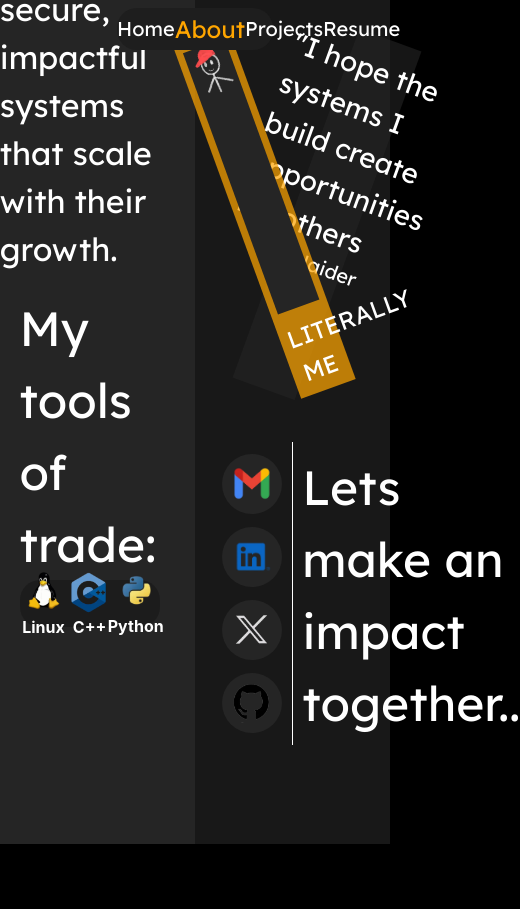
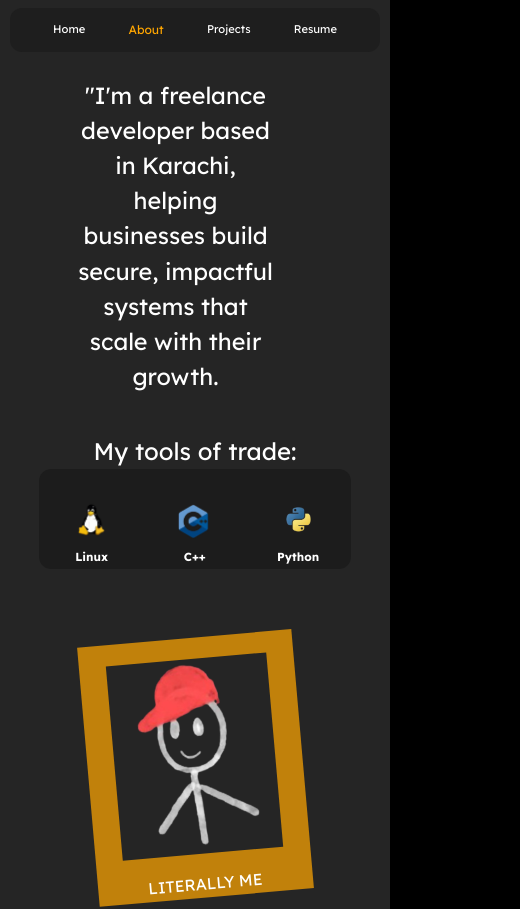
Before and after one commit to HaiderAliqnt/portfolio_webs, a React (Vite) app: page /about in a window 390 px wide. Shown: the top 909 px of the page, 520 px wide, since content can reach past the window. Before the commit the page ends 844 px from the top, so only its background shows below. Built offline with nearby package versions, Linux system fonts and the light colour scheme.

Commit message:
responsive styling added

```diff
--- a/src/components/contact-cards/contact-card.css
+++ b/src/components/contact-cards/contact-card.css
@@ -50,3 +50,20 @@
     color:white;
     font-size: 1.5rem;
 }
+
+@media (max-width: 768px) {
+    .contact-card {
+        width: 50px;
+        height: 50px;
+        border-radius: 50% !important;
+    }
+
+    .contact-card.expanded {
+        width: 50px;
+        border-radius: 50%;
+    }
+
+    .contact-content {
+        display: none;
+    }
+}
--- a/src/components/contact-cards/contactcard.jsx
+++ b/src/components/contact-cards/contactcard.jsx
@@ -5,7 +5,12 @@ import './contact-card.css'
 function ContactCard(props){
 
     const [expanded , setExpanded] = useState(false);
+    const isMobile = window.innerWidth <= 600;
     const handleClick = () => {
+        if (isMobile) {
+            window.open(props.link, "_blank");
+            return;
+        }
         if (!expanded) {
             setExpanded(true);
         } else {
--- a/src/components/navbar/navbar.css
+++ b/src/components/navbar/navbar.css
@@ -1,6 +1,7 @@
-.navbar-container{
-    height:5vh;
-    width:100vw;
+.navbar-container {
+    height: 5vh;
+    min-height: 44px;
+    width: 100vw;
     margin-top: 2%;
     display: flex;
     justify-content: center;
@@ -9,47 +10,75 @@
     position: fixed;
     top: 0;
     left: 0;
-    width: 100%;
     z-index: 999;
 }
 
-.navbar{
+.navbar {
     height: 100%;
-    width:40%;
-    border-radius:20px;
+    width: 40%;
+    border-radius: 20px;
     background-color: rgb(30, 30, 30);
-    box-shadow: inset;
     display: flex;
     justify-content: space-evenly;
     align-items: center;
-
+    padding: 0 8px;
 }
 
-.nav-tag{
+.nav-tag {
     height: 100%;
-    width:auto;
-    display:flex;
+    width: auto;
+    display: flex;
     justify-content: center;
     align-items: center;
     background-color: transparent;
 }
 
-.navbtn{
+.navbtn {
     height: 100%;
     width: 100%;
-    color:white;
+    color: white;
     background-color: transparent;
-    font-size: 1.25rem;
+    font-size: clamp(0.65rem, 1.2vw, 1.25rem);
     font-family: 'Lexend';
+    border: none;
+    cursor: pointer;
+    white-space: nowrap;
+}
+
+.navbtnactive {
+    color: #FFA600;
+    height: 100%;
+    width: 100%;
+    background-color: transparent;
+    font-size: clamp(0.7rem, 1.3vw, 1.5rem);
+    font-family: 'Lexend';
+    border: none;
+    cursor: pointer;
+    white-space: nowrap;
 }
 
 
+@media (max-width: 800px) {
+    .navbar {
+        width: 70%;
+    }
+}
 
-.navbtnactive{
-    color:#FFA600;
-    height: 100%;
-    width: 100%;
-    background-color: transparent;
-    font-size: 1.5rem;
-    font-family: 'Lexend';
+
+@media (max-width: 480px) {
+    .navbar {
+        width: 95%;
+        border-radius: 12px;
+        padding: 0 4px;
+    }
+
+    .navbtn {
+        font-size: 0.7rem;
+        padding: 0 4px;
+    }
+
+    .navbtnactive {
+        font-size: 0.75rem;
+        padding: 0 4px;
+    }
 }
--- a/src/components/project_card/project_card.css
+++ b/src/components/project_card/project_card.css
@@ -1,51 +1,98 @@
-.project-card-container{
-    height:100%;
-    width:100%;
-    background-color: rgb(40,40,40);
+.project-card-container {
+    height: 100%;
+    width: 100%;
+    background-color: rgb(40, 40, 40);
     display: flex;
     flex-direction: row;
     border-radius: 30px;
+    overflow: hidden;
 }
 
-.projectcard-text-section{
+.projectcard-text-section {
     height: 100%;
-    width:50%;
+    width: 50%;
     background-color: transparent;
-    margin:0px;
-    color:white;
+    color: white;
     font-family: 'Lexend';
     display: flex;
     flex-direction: column;
     align-items: flex-start;
     justify-content: center;
     padding-left: 5%;
+    padding-right: 3%;
 }
-#p_name{
-    font-size: 3rem;
+
+#p_name {
+    font-size: clamp(1.2rem, 3vw, 3rem);
     margin-bottom: 10px;
     background-color: transparent;
 }
-#p_desc{
-    font-size: 2rem;
+
+#p_desc {
+    font-size: clamp(0.85rem, 1.8vw, 2rem);
     background-color: transparent;
     margin-bottom: 20px;
-}
-#p_git{
-    font-size:1.5rem;
-    background-color: transparent;
-    color:#FFA600;
+    line-height: 1.5;
 }
 
-.projectcard-image-section{
+#p_git {
+    font-size: clamp(0.75rem, 1.4vw, 1.5rem);
+    background-color: transparent;
+    color: #FFA600;
+}
+
+.projectcard-image-section {
     height: 100%;
     width: 50%;
     display: flex;
     justify-content: center;
     align-items: center;
     background-color: transparent;
+    overflow: hidden;
 }
 
-#project-card-image{
-    height:50%;
+#project-card-image {
+    height: 75%;
+    width: 90%;
+    object-fit: contain;
     border-radius: 20px;
 }
+
+
+@media (max-width: 480px) {
+    .project-card-container {
+        flex-direction: column;
+        border-radius: 20px;
+        overflow-y: auto;
+    }
+
+    .projectcard-text-section {
+        width: 100%;
+        height: auto;
+        padding: 20px 16px 10px;
+    }
+
+    .projectcard-image-section {
+        width: 100%;
+         height: 260px;
+    }
+
+    #project-card-image {
+        height: 100%;
+       width: 90%;
+        object-fit: contain;
+    }
+
+    #p_name {
+        font-size: clamp(1.4rem, 6vw, 2rem);
+    }
+
+    #p_desc {
+        font-size: clamp(0.85rem, 4vw, 1.2rem);
+    }
+
+    #p_git {
+        font-size: clamp(0.8rem, 3.5vw, 1rem);
+        margin-bottom: 8px;
+    }
+}
--- a/src/components/tech-cards/techcards.css
+++ b/src/components/tech-cards/techcards.css
@@ -5,6 +5,7 @@
     background-color: rgba(24, 24, 24, 0.61);
     display: flex;
     border-radius: 20px;
+    min-height: 120px;
 }
 .tech-section{
     height:100%;
@@ -15,11 +16,11 @@
     flex-direction: column;
     justify-content: center;
     align-items: center;
+    gap: 8px;
 }
 .tech_logo{
-    height: 90px;
     width:auto;
-
+    height: clamp(36px, 6vw, 90px);
 }
 
 .tech_name{
@@ -28,4 +29,23 @@
     display: block;
     background-color: transparent;
     font-weight: 700;
+    font-family: 'Lexend';
+    font-size: clamp(0.65rem, 1.2vw, 1rem);
 }
+
+@media (max-width: 786px) {
+    .tech-card {
+        width: 100%;
+        min-height: 100px;
+        border-radius: 12px;
+        padding-top: 10%;
+    }
+
+    .tech_logo {
+        height: clamp(32px, 10vw, 56px); /* ✅ bigger range on mobile */
+    }
+
+    .tech_name {
+        font-size: clamp(0.7rem, 3vw, 0.9rem);
+    }
+}
--- a/src/components/tech-cards/techcards.jsx
+++ b/src/components/tech-cards/techcards.jsx
@@ -3,7 +3,7 @@ import './techcards.css'
 
 function Techcard(props){
 
-
+    const isMobile = window.innerWidth <= 600;
     return(
 
     <>
--- a/src/pages/about/about.css
+++ b/src/pages/about/about.css
@@ -178,3 +178,143 @@
   opacity: 0;
   transform: translateY(-80px);
 }
+
+@media (max-width: 768px) {
+    .about-screen-container {
+        flex-direction: column;
+        height: auto;
+        background-color: rgb(37, 37, 37);
+        padding-top:10%;
+    }
+
+    .personal-description {
+        width: 100%;
+        height: auto;
+        padding-bottom: 30px;
+        font-size: clamp(1.5rem, 6vw, 2.5rem);
+    }
+    .about-text-section{
+        padding-left: 15%;
+    }
+    .description{
+        font-size: clamp(1rem, 6vw, 2.5rem);
+        text-align: center;
+    }
+
+    .tech-stack-section {
+        width: 100%;
+        height: auto;
+        background-color: rgb(37, 37, 37);
+    }
+
+    .tech-stack-section-top {
+        height: auto;
+    }
+
+    .techcard-description{
+        font-size: clamp(1.5rem, 6vw, 2.5rem);
+    }
+
+
+    .about-image-section {
+        flex-direction: column;
+        align-items: center;
+        justify-content: center;
+        padding-right: 0;
+        margin-top: 5%;
+        gap: 20px;
+        height: auto;
+    }
+
+    .polaroid-box {
+        width: 55%;
+        height: 260px;
+        margin-left: 0;
+        transform: rotate(-5deg) !important;
+        font-size: clamp(1.5rem, 6vw, 2.5rem);
+        overflow: hidden;
+    }
+
+    .image-box {
+        height: 75%;
+        width: 75%;
+        overflow: hidden;
+        flex-shrink: 0;
+    }
+
+    .image-box img {
+        width: 100%;
+        height: 100%;
+        object-fit: cover;
+    }
+
+    .image-descriptive-text-section {
+        width: 75%;
+        height: auto;
+        transform: rotate(0deg) !important;
+        padding: 16px;
+        border-radius: 8px;
+        font-size: clamp(1.5rem, 6vw, 2.5rem);
+    }
+
+    .image-desc-text {
+        padding-top: 5%;
+        font-size: 1rem;
+        text-align: center;
+    }
+    .text-box{
+
+        font-size: clamp(1rem, 3vw, 1rem);
+        height: auto;
+        padding: 8px 0;
+        width: 85%;
+
+    }
+
+    .image-desc-subnote {
+        font-size: 0.85rem;
+        padding-left: 5%;
+        justify-content: flex-end;
+        padding-top: 8px;
+    }
+
+    .tech-stack-section-bottom {
+        margin-top: 30px;
+        height: auto;
+    }
+
+    .about-contact-section {
+        flex-direction: column;
+        align-items: center;
+        gap: 24px;
+        padding-bottom: 40px;
+    }
+
+    .contact-cards-container {
+        width: 100%;
+        height: auto;
+        border-right: none;
+        border-bottom: none;
+        flex-direction: row;
+        flex-wrap: wrap;
+        justify-content: center;
+        align-items: center;
+        gap: 16px;
+        padding-right: 0;
+    }
+
+
+    .contact-text-section {
+        width: 100%;
+        height: auto;
+        justify-content: center;
+        align-items: center;
+        padding-left: 0;
+        padding-top: 0;
+    }
+
+    #contact-text {
+        text-align: center;
+        font-size: clamp(1.5rem, 6vw, 2.5rem);
+    }
+}
--- a/src/pages/home/home.css
+++ b/src/pages/home/home.css
@@ -1,98 +1,126 @@
-*{
-    margin : 0px;
-
+* {
+    margin: 0px;
 }
-body{
+body {
     background-color: black;
 }
-/* .screen-container, .home-text-section, .nav-btn {
-  opacity: 1 !important;
-} */
-.screen-container{
+
+.screen-container {
     height: 95vh;
     width: 100vw;
     display: flex;
     flex-direction: column;
+    padding-top: 60px;
 }
-.home-text-section{
-    height:100%;
+
+.home-text-section {
+    height: 100%;
     width: 100%;
-    display:flex;
+    display: flex;
     flex-direction: column;
     align-items: center;
     justify-content: center;
 }
 
-.text-title{
-    height:50%;
-    width:100%;
-    color:white;
+.text-title {
+    height: 50%;
+    width: 100%;
+    color: white;
     font-family: 'Lexend';
-    display:flex;
+    display: flex;
     flex-direction: row;
     justify-content: center;
     align-items: center;
-    padding-top:15%
+    padding-top: 15%;
+    flex-wrap: wrap;
+    gap: 8px;
 }
 
-.tag-line{
-   font-size:50px;
-   display: inline;
+.tag-line {
+    font-size: clamp(1.5rem, 5vw, 50px);
+    display: inline;
 }
+
 .cursor {
-  animation: blink 1s infinite;
+    animation: blink 1s infinite;
 }
 
 @keyframes blink {
-  50% {
-    opacity: 0;
-  }
+    50% { opacity: 0; }
 }
-.dynamic-text{
+
+.dynamic-text {
     display: flex;
     flex-direction: row;
     align-items: center;
     justify-content: center;
     height: 5%;
     width: 100%;
-    font-size: 1.5rem;
+    font-size: clamp(0.9rem, 2.5vw, 1.5rem);
 }
-#dynamic{
-    color:#FFA600;
-    font-family:"Lexend";
+
+#dynamic {
+    color: #FFA600;
+    font-family: "Lexend";
     margin-left: 1%;
 }
-#static{
-    color:white;
+
+#static {
+    color: white;
     font-family: 'Lexend';
 }
 
-#name{
-    margin-left:10px;
-    color:#FFA600;
+#name {
+    margin-left: 10px;
+    color: #FFA600;
 }
-.text-buttons{
+
+.text-buttons {
     height: 50%;
     width: 100%;
     display: flex;
+    flex-direction: row;
     justify-content: space-evenly;
+    align-items: center;
     padding-top: 10%;
 }
 
-.nav-btn{
-    height:15%;
-    width:10%;
+.nav-btn {
+    height: 15%;
+    width: 10%;
     background-color: #FFA600;
     font-weight: 750;
     border-radius: 15px;
+    font-size: clamp(0.6rem, 1.2vw, 1rem);
+    cursor: pointer;
 }
 
-#Projects{
+@media (max-width: 800px) {
+    .text-buttons {
+        flex-direction: column;
+        align-items: center;
+        gap: 12px;
+        padding-top: 8%;
+        height: auto;
+    }
 
+    .nav-btn {
+        height: 44px;
+        width: 60%;
+        font-size: 0.9rem;
+    }
 }
-#Blog{
 
+
+@media (max-width: 480px) {
+    .text-title {
+        padding-top: 25%;
+        flex-direction: column;
+        align-items: center;
+        text-align: center;
+    }
+
+    .nav-btn {
+        width: 75%;
+    }
 }
-#Resume{
-
-}
--- a/src/pages/projects/projects.css
+++ b/src/pages/projects/projects.css
@@ -17,12 +17,14 @@
     align-items: center;
     font-size: 2.5rem;
     font-weight: 700;
+    font-size: clamp(1.2rem, 4vw, 2.5rem);
 }
 
 .project-showcase-box{
     height: 60vh;
-    width:60vw;
+    width: clamp(300px, 60vw, 900px);
     display: flex;
+    align-items: center;
 }
 
 img{
@@ -33,5 +35,33 @@ img{
     align-self: center;
     color:white;
     background-color: transparent;
-    font-size: 50px;
+    font-size: clamp(1.5rem, 4vw, 50px);
+    flex-shrink: 0;
+    cursor: pointer;
+    border: none;
+    padding: 0 8px;
 }
+@media (max-width: 768px) {
+    .project-showcase-box {
+        width: 90vw;
+        height: 50vh;
+    }
+}
+
+
+@media (max-width: 480px) {
+    .project-screen-container {
+        justify-content: center;
+        gap: 16px;
+    }
+
+    .project-showcase-box {
+        width: 95vw;
+        height: 55vh;
+    }
+
+    .project-btn {
+        font-size: 1.5rem;
+        padding: 0 4px;
+    }
+}
```
Lines whose indentation alone changed are shown as unchanged.
